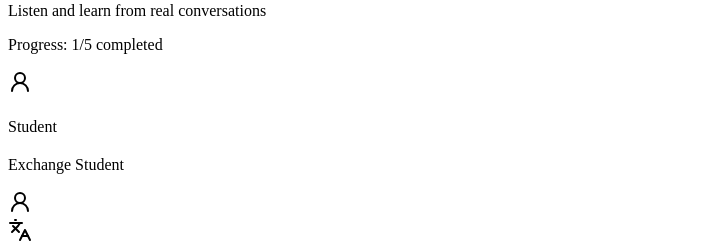
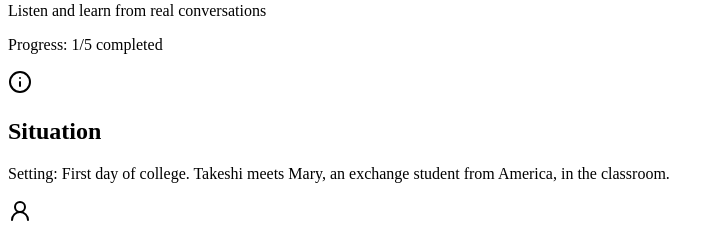
Before and after one commit to jptrainers/genkiinteractive, a React (Vite) app in the folder client/: page /dialogue in a window 1280 px wide. Shown: the part 266-509 px from the top of the page, without its empty margins (0-724 px from the left). Built offline with nearby package versions, Linux system fonts and the light colour scheme; no server answers.

Commit message:
Agent query: Can you check if the Dialogue page now shows: 1) A situation description card with proper styling between ProgressBar and main dialogue, 2) No TypeScript errors in the console, and 3) Maintains all existing functionality?

```diff
--- a/client/src/pages/Dialogue.tsx
+++ b/client/src/pages/Dialogue.tsx
@@ -3,7 +3,7 @@ import { useQuery } from "@tanstack/react-query";
 import { Card } from "@/components/ui/card";
 import { Button } from "@/components/ui/button";
 import { Tabs, TabsContent, TabsList, TabsTrigger } from "@/components/ui/tabs";
-import { Play, Pause, Volume2, Languages, User2 } from "lucide-react";
+import { Play, Pause, Volume2, Languages, User2, Info } from "lucide-react";
 import { cn } from "@/lib/utils";
 import ProgressBar from "@/components/ProgressBar";
 import { Separator } from "@/components/ui/separator";
@@ -17,7 +17,7 @@ interface DialogueContent {
   furigana: string;
   audioUrl: string;
   imageUrl?: string;
-  speaker: string;
+  speaker: "Takeshi" | "Mary" | "タケシ" | "メアリー";
 }
 
 const Dialogue = () => {
@@ -25,7 +25,7 @@ const Dialogue = () => {
   const [isPlaying, setIsPlaying] = useState<Record<number, boolean>>({});
   const [showTranslations, setShowTranslations] = useState<Record<number, boolean>>({});
 
-  const { data: dialogue, isLoading } = useQuery({
+  const { data: dialogue, isLoading } = useQuery<DialogueContent[]>({
     queryKey: ["lessons", "dialogue"],
     queryFn: async () => {
       const response = await fetch("/api/lessons/dialogue");
@@ -69,9 +69,9 @@ const Dialogue = () => {
     return <div>Loading dialogue...</div>;
   }
 
-  // Find unique speakers
-  const speakers = dialogue ? Array.from(new Set(dialogue.map((d: DialogueContent) => d.speaker))) : [];
-  const [takeshi, mary] = speakers;
+  // Find unique speakers and ensure they're properly typed
+  const speakers = dialogue ? Array.from(new Set(dialogue.map(d => d.speaker))) : [];
+  const [takeshi, mary] = speakers as DialogueContent["speaker"][];
 
   return (
     <div className="space-y-8">
@@ -84,13 +84,26 @@ const Dialogue = () => {
 
       <ProgressBar value={1} max={5} />
 
+      {/* Situation Description Card */}
+      <Card className="bg-muted/30 p-6">
+        <div className="flex items-start gap-4">
+          <Info className="mt-1 h-5 w-5 text-primary" />
+          <div>
+            <h2 className="text-xl font-semibold">Situation</h2>
+            <p className="mt-2 text-muted-foreground leading-relaxed">
+              Setting: First day of college. Takeshi meets Mary, an exchange student from America, in the classroom.
+            </p>
+          </div>
+        </div>
+      </Card>
+
       <Card className="overflow-hidden">
         {/* Speakers Header */}
         <div className="flex items-center justify-between border-b bg-muted/30 p-6">
           <div className="flex items-center gap-4">
             <Avatar className="h-20 w-20 ring-2 ring-primary ring-offset-2">
               <AvatarImage
-                src={dialogue?.find((d: DialogueContent) => d.speaker === takeshi)?.imageUrl}
+                src={dialogue?.find(d => d.speaker === takeshi)?.imageUrl}
                 alt={`${takeshi}'s profile`}
                 className="object-cover"
               />
@@ -111,7 +124,7 @@ const Dialogue = () => {
             </div>
             <Avatar className="h-20 w-20 ring-2 ring-primary ring-offset-2">
               <AvatarImage
-                src={dialogue?.find((d: DialogueContent) => d.speaker === mary)?.imageUrl}
+                src={dialogue?.find(d => d.speaker === mary)?.imageUrl}
                 alt={`${mary}'s profile`}
                 className="object-cover"
               />
@@ -137,7 +150,7 @@ const Dialogue = () => {
 
         <div className="divide-y p-6">
           <AnimatePresence>
-            {dialogue?.map((content: DialogueContent, index: number) => (
+            {dialogue?.map((content, index) => (
               <motion.div
                 key={content.id}
                 initial={{ opacity: 0, y: 20 }}
```
